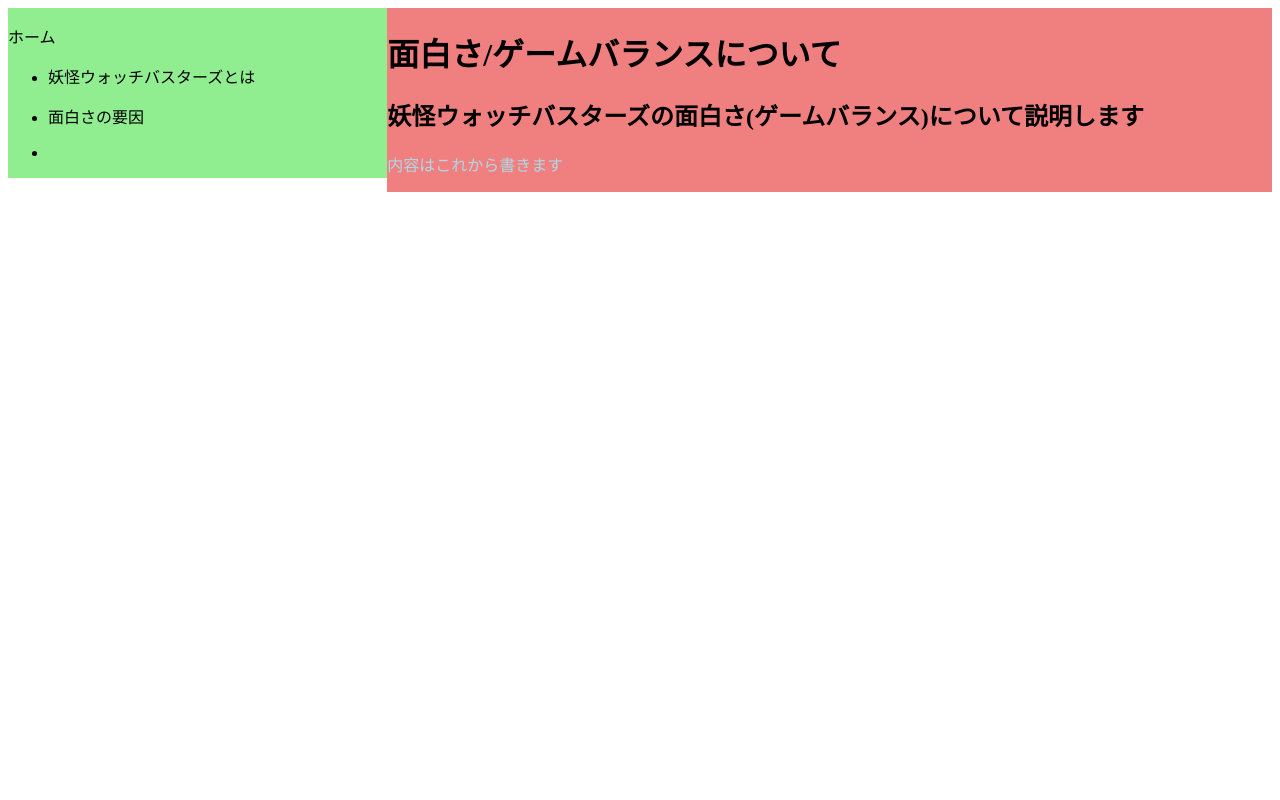
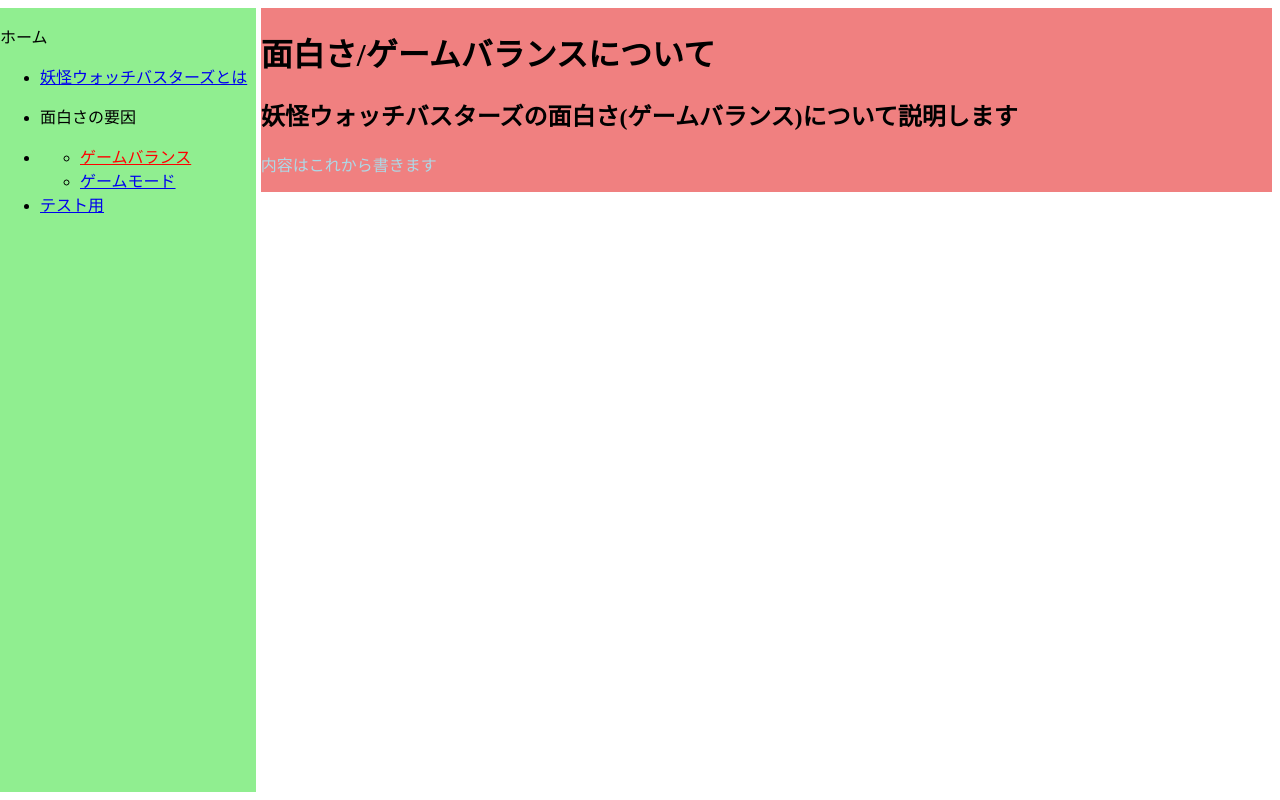
Before and after one commit to s1f10240090/team-project, a plain HTML site: page interestgamebalance.html in a window 1280 px wide. Drawn offline with Linux system fonts and the light colour scheme.

Commit message:
add test tab and all lighter add some function
現状の全タブに以下の調整を適用
・本文と左側の比率を7:3->8:2に変更
・テストタブを追加(適当に実験する用)
・今開いているタブが赤くなる機能を追加
・スクロールしても常に左側に表示される機能を追加
・縦の長さをほぼ全域に変更

```diff
--- a/css/interestgamebalance.css
+++ b/css/interestgamebalance.css
@@ -3,12 +3,20 @@
 }
 
 #thebody{
-    width: 70%;
+    width: 80%;
     background-color: lightcoral;
     float: right;
 }
+
 #lighter{
-    width: 30%;
+    width: 20%;
     background-color: lightgreen;
     float: left;
+    position: fixed;
+    left: 0%;
+    height: 98%;
 }
+
+#gamebalancelighter{
+    color: red;
+}
--- a/css/interestgamemode.css
+++ b/css/interestgamemode.css
@@ -3,12 +3,20 @@
 }
 
 #thebody{
-    width: 70%;
+    width: 80%;
     background-color: lightcoral;
     float: right;
 }
+
 #lighter{
-    width: 30%;
+    width: 20%;
     background-color: lightgreen;
     float: left;
+    position: fixed;
+    left: 0%;
+    height: 98%;
 }
+
+#gamemodelighter{
+    color: red;
+}
--- a/css/what.css
+++ b/css/what.css
@@ -3,12 +3,20 @@
 }
 
 #thebody{
-    width: 70%;
+    width: 80%;
     background-color: lightcoral;
     float: right;
 }
+
 #lighter{
-    width: 30%;
+    width: 20%;
     background-color: lightgreen;
     float: left;
+    position: fixed;
+    left: 0%;
+    height: 98%;
 }
+
+#whatlighter{
+    color: red;
+}
--- a/interestgamebalance.html
+++ b/interestgamebalance.html
@@ -15,9 +15,14 @@
     <div id="lighter">
         <p>ホーム</p>
         <ul>
-            <li><p>妖怪ウォッチバスターズとは</p></li>
-            <li><p>面白さの要因</p></li>
-            <li></li>
+            <li><p><a href="./what.html" id="whatlighter">妖怪ウォッチバスターズとは</a></p></li>
+            <li><p>面白さの要因</p>
+            <li><ul>
+                <li><a href="./interestgamebalance.html" id="gamebalancelighter">ゲームバランス</a></li>
+                <li><a href="./interestgamemode.html" id="gamemodelighter">ゲームモード</a></li>
+            </ul></li>
+            </li>
+            <li><a href="./test.html" id="testlighter">テスト用</a></li>
         </ul>
     </div>
 
```
Also changed, not shown: interestgamemode.html (+4 -3 lines), what.html (+8 -3 lines), test.html (line endings or trailing spaces).
